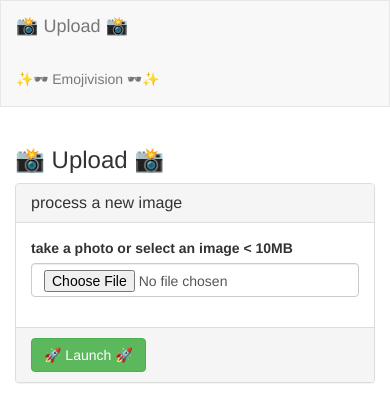
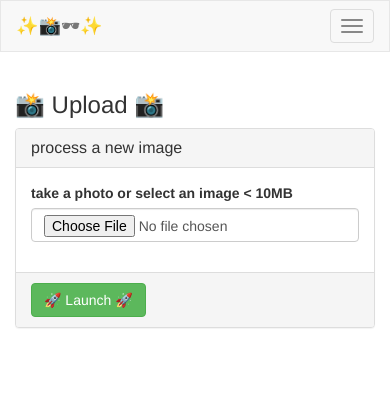
Before and after one commit to TensorBros/pymoji, a Flask app: page / in a window 390 px wide. Shown: the top 420 px of the page. Run offline with Flask 2, Linux system fonts and the light colour scheme; parts of the project's set-up code (start-up, migrations or seed data) failed here and were passed over; some libraries are stand-ins or nearby versions.

Commit message:
spruce up navbar
- use active_page to show active nav
- auto-hide nav items on mobile

```diff
--- a/pymoji/templates/base.html
+++ b/pymoji/templates/base.html
@@ -34,13 +34,28 @@
     <div class="navbar navbar-default">
       <div class="container-fluid">
         <div class="navbar-header">
-          <a href="{{ url_for('index', id_filename=id_filename) }}">
-            <div class="navbar-brand">📸 Upload 📸</div>
-          </a>
+          <button type="button" class="navbar-toggle"
+              data-toggle="collapse" data-target="#collapse-container">
+            <span class="icon-bar"></span>
+            <span class="icon-bar"></span>
+            <span class="icon-bar"></span>
+          </button>
+          <a class="navbar-brand">✨📸🕶✨</a>
         </div>
-        <ul class="nav navbar-nav">
-          <li><a href="{{ url_for('emojivision', id_filename=id_filename) }}">✨🕶 Emojivision 🕶✨</a></li>
-        </ul>
+        <div class="collapse navbar-collapse" id="collapse-container">
+          <ul class="nav navbar-nav">
+            <li {% if active_page == 'upload' %} class="active" {% endif %}>
+              <a href="{{ url_for('index') }}">
+                📸 Upload 📸
+              </a>
+            </li>
+            <li {% if active_page == 'emojivision' %} class="active" {% endif %}>
+              <a href="{{ url_for('emojivision', id_filename=id_filename) }}">
+                🕶 Emojivision 🕶
+              </a>
+            </li>
+          </ul>
+        </div>
       </div>
     </div>
     <div class="container">
```
